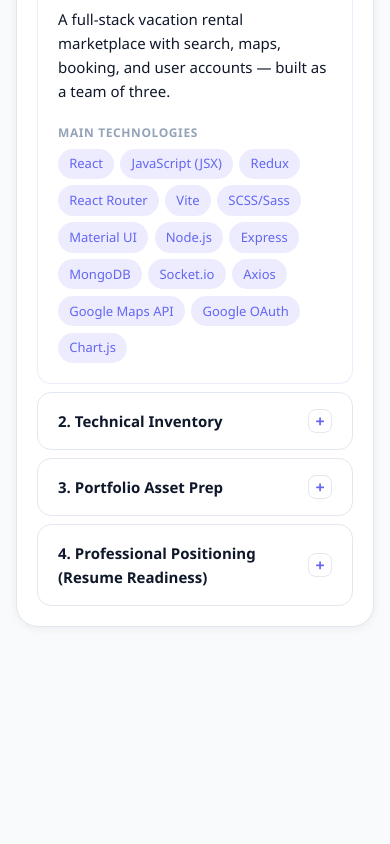
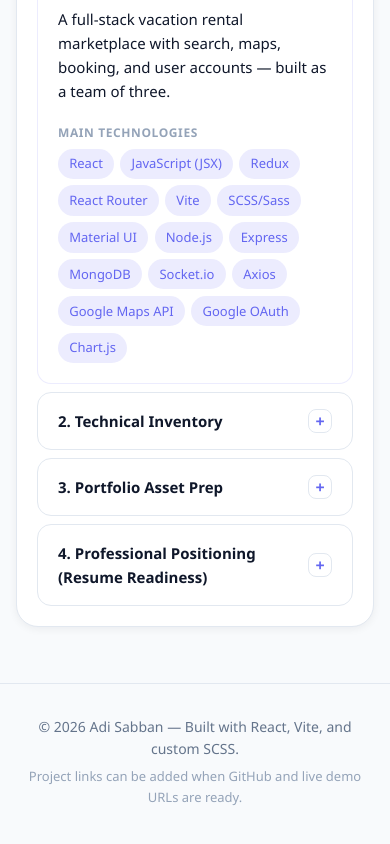
Before and after one commit to AdiSabban10/adi-sabban-portfolio, a React (Vite) app: page / in a window 390 px wide. Shown: the part 6700-7544 px from the top of the page. Before the commit the page ends 7383 px from the top, so only its background shows below. Built offline with nearby package versions, Linux system fonts and the light colour scheme.

Commit message:
feat: add footer and responsive polish

```diff
--- a/index.html
+++ b/index.html
@@ -2,7 +2,12 @@
 <html lang="en">
   <head>
     <meta charset="UTF-8" />
+    <link rel="icon" type="image/svg+xml" href="/favicon.svg" />
     <meta name="viewport" content="width=device-width, initial-scale=1.0" />
+    <meta
+      name="description"
+      content="Adi Sabban — Fullstack Developer portfolio showcasing vanilla JS, React, and Node.js projects."
+    />
     <title>Adi Sabban | Fullstack Developer</title>
   </head>
   <body>
--- a/src/App.jsx
+++ b/src/App.jsx
@@ -1,4 +1,5 @@
 import { CaseStudy } from './components/CaseStudy'
+import { Footer } from './components/Footer'
 import { Header } from './components/Header'
 import { Hero } from './components/Hero'
 import { ProjectCard } from './components/ProjectCard'
@@ -46,6 +47,7 @@ function App() {
           </div>
         </section>
       </main>
+      <Footer />
     </>
   )
 }
--- /dev/null
+++ b/src/components/Footer.jsx
@@ -0,0 +1,14 @@
+export function Footer() {
+  const year = new Date().getFullYear()
+
+  return (
+    <footer className="footer">
+      <p>
+        &copy; {year} Adi Sabban — Built with React, Vite, and custom SCSS.
+      </p>
+      <p className="footer__note">
+        Project links can be added when GitHub and live demo URLs are ready.
+      </p>
+    </footer>
+  )
+}
--- a/src/styles/components.scss
+++ b/src/styles/components.scss
@@ -461,6 +461,24 @@
   padding-left: 0;
 }
 
+// Footer
+.footer {
+  padding: 2rem 1rem 2.5rem;
+  text-align: center;
+  border-top: 1px solid var(--color-border);
+  color: var(--color-text-muted);
+  font-size: 0.875rem;
+
+  p + p {
+    margin-top: 0.35rem;
+  }
+}
+
+.footer__note {
+  font-size: 0.8125rem;
+  color: var(--color-text-subtle);
+}
+
 @media (max-width: 768px) {
   .header__logo-text {
     display: none;
--- a/src/styles/global.scss
+++ b/src/styles/global.scss
@@ -27,6 +27,12 @@ body {
 
 #root {
   min-height: 100vh;
+  display: flex;
+  flex-direction: column;
+}
+
+main {
+  flex: 1;
 }
 
 a {
```
Also changed, not shown: .cursor/plans/step-by-step_portfolio_4898936f.plan.md (added), public/favicon.svg (added).
